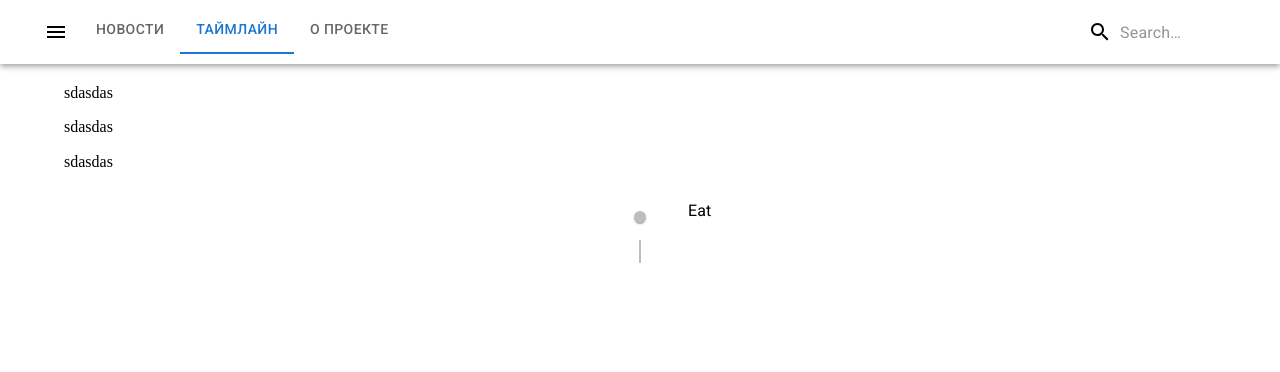
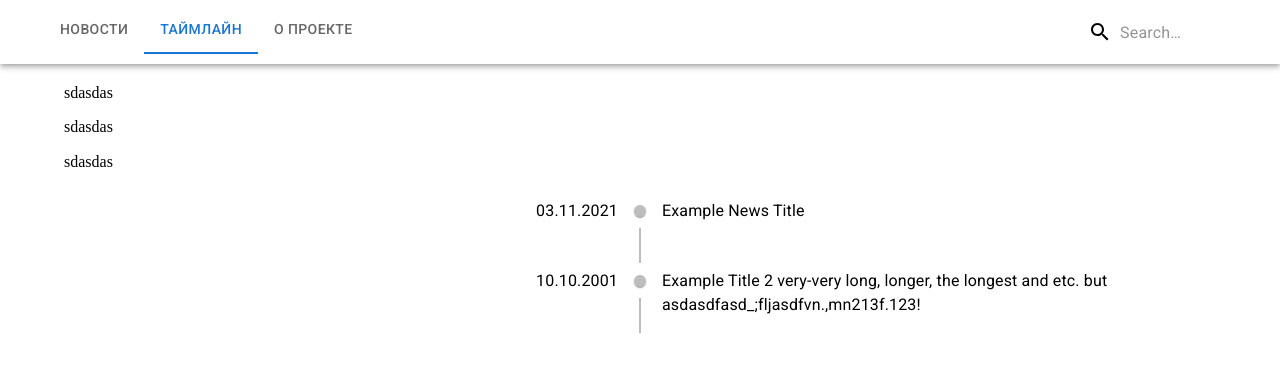
Before and after one commit to d1zero/hackathon_wildhack, a React (Create React App) app in the folder frontend/: page /timeline in a window 1280 px wide. Shown: the top 372 px of the page. Built offline with nearby package versions, Linux system fonts and the light colour scheme.

Commit message:
Header+Timeline minimum changes

```diff
--- a/frontend/src/Pages/Timeline.js
+++ b/frontend/src/Pages/Timeline.js
@@ -1,3 +1,4 @@
+/* eslint-disable prettier/prettier */
 import React from 'react';
 import {
     Timeline as LabTimeline,
@@ -5,26 +6,45 @@ import {
     TimelineSeparator,
     TimelineConnector,
     TimelineContent,
+    TimelineOppositeContent,
     TimelineDot,
 } from '@mui/lab';
-import { Button } from '@mui/material';
+// import { Button } from '@mui/material';
 
 const Timeline = () => {
+    const exampleArray = [
+        {
+            title: 'Example News Title',
+            date: '03.11.2021',
+            text: 'Lorem ipsum dolor sit amet, consectetur adipiscing elit, sed do eiusmod tempor incididunt ut labore et dolore magna aliqua. Ut enim ad minim veniam, quis nostrud exercitation ullamco laboris nisi ut aliquip ex ea commodo consequat. Duis aute irure dolor in reprehenderit in voluptate velit esse cillum dolore eu fugiat nulla pariatur. Excepteur sint occaecat cupidatat non proident, sunt in culpa qui officia deserunt mollit anim id est laborum.',
+            source: 'https://example.com',
+        },
+        {
+            title: 'Example Title 2 very-very long, longer, the longest and etc. but asdasdfasd_;fljasdfvn.,mn213f.123!',
+            date: '10.10.2001',
+            text: 'Labore et dolore magna aliqua. Ut enim ad minim veniam, quis nostrud exercitation ullamco laboris nisi ut aliquip ex ea commodo consequat. Duis aute irure dolor in reprehenderit in voluptate velit esse cillum dolore eu fugiat nulla pariatur. Excepteur sint occaecat cupidatat non proident, sunt in culpa qui officia deserunt mollit anim id est laborum.',
+            source: 'https://example.com',
+            sourceName: 'Example Source',
+        },
+    ];
+    const listItems = exampleArray.map((item) =>
+        <TimelineItem>
+            <TimelineOppositeContent
+            >{item.date}</TimelineOppositeContent>
+            <TimelineSeparator>
+                <TimelineDot />
+                <TimelineConnector />
+            </TimelineSeparator>
+            <TimelineContent>{item.title}</TimelineContent>
+        </TimelineItem>
+    );
     return (
         <>
             <p>sdasdas</p>
             <p>sdasdas</p>
             <p>sdasdas</p>
             <LabTimeline>
-                <TimelineItem>
-                    <TimelineSeparator>
-                        <Button onClick>
-                            <TimelineDot />
-                        </Button>
-                        <TimelineConnector />
-                    </TimelineSeparator>
-                    <TimelineContent>Eat</TimelineContent>
-                </TimelineItem>
+                {listItems}
             </LabTimeline>
         </>
     );
--- a/frontend/src/components/Header/Header.js
+++ b/frontend/src/components/Header/Header.js
@@ -34,6 +34,9 @@ const Header = () => {
                         edge="start"
                         color="inherit"
                         aria-label="open drawer"
+                        sx={{
+                            display: { xs: 'inline-flex', sm: 'none' },
+                        }}
                     >
                         <MenuIcon />
                     </IconButton>
```
Also changed, not shown: frontend/.eslintrc.json.
